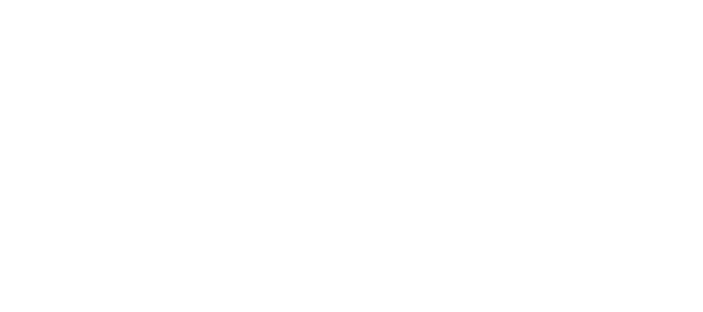
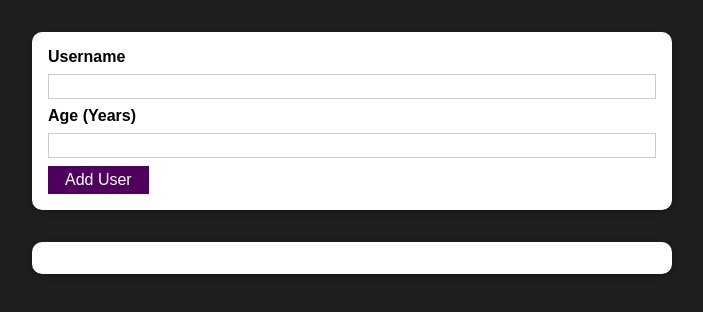
Before and after one commit to skytech001/name-age, a React (Create React App) app: page / in a window 1280 px wide. Shown: the top 312 px of the page, without its empty margins (288-991 px from the left). Built offline with nearby package versions, Linux system fonts and the light colour scheme.

Commit message:
updating UserList

```diff
--- a/src/App.js
+++ b/src/App.js
@@ -1,10 +1,20 @@
-import React from 'react';
-
+import React, { useState } from "react";
+import AddUser from "./component/USERS/AddUser";
+import UserList from "./component/USERS/UserList";
 
 function App() {
+  const [userList, setUserList] = useState([]);
+
+  const addUserHandler = (user) => {
+    setUserList((prevUserList) => {
+      return [...prevUserList, user];
+    });
+  };
+
   return (
     <div>
-
+      <AddUser onAddUser={addUserHandler} />
+      <UserList users={userList} />
     </div>
   );
 }
--- /dev/null
+++ b/src/component/UI/Button.js
@@ -0,0 +1,12 @@
+import React from "react";
+import style from "./Button.module.css";
+
+const Button = (props) => {
+  return (
+    <button className={style.button} type={props.type || "button"}>
+      {props.children}
+    </button>
+  );
+};
+
+export default Button;
--- /dev/null
+++ b/src/component/UI/Button.module.css
@@ -0,0 +1,18 @@
+.button {
+    font: inherit;
+    border: 1px solid #4f005f;
+    background: #4f005f;
+    color: white;
+    padding: 0.25rem 1rem;
+    cursor: pointer;
+}
+
+.button:hover,
+.button:active {
+    background: #741188;
+    border-color: #741188;
+}
+
+.button:focus {
+    outline: none;
+}
--- /dev/null
+++ b/src/component/UI/Card.js
@@ -0,0 +1,10 @@
+import React from "react";
+import style from "./Card.module.css";
+
+const Card = (props) => {
+  return (
+    <div className={`${style.card} ${props.cardStyle}`}>{props.children}</div>
+  );
+};
+
+export default Card;
--- /dev/null
+++ b/src/component/UI/Card.module.css
@@ -0,0 +1,5 @@
+.card {
+    background: white;
+    box-shadow: 0 2px 8px rgba(0, 0, 0, 0.26);
+    border-radius: 10px;
+}
--- /dev/null
+++ b/src/component/USERS/AddUser.js
@@ -0,0 +1,59 @@
+import React, { useState } from "react";
+import Card from "../UI/Card";
+import style from "./AddUser.module.css";
+import Button from "../UI/Button";
+
+const AddUser = (props) => {
+  const [enterdUsername, setEnterdUsername] = useState("");
+  const [enterdAge, setEnterdAge] = useState("");
+
+  const userChangeHandler = (event) => {
+    setEnterdUsername(event.target.value);
+  };
+
+  const ageChangeHandler = (event) => {
+    setEnterdAge(event.target.value);
+  };
+
+  const addUserHandler = (event) => {
+    event.preventDefault();
+    if (enterdUsername.trim().length === 0 || enterdAge.trim().length === 0) {
+      return;
+    }
+    if (+enterdAge < 1) {
+      return;
+    }
+    const enterdData = {
+      name: enterdUsername,
+      age: enterdAge,
+    };
+
+    props.onAddUser(enterdData);
+    setEnterdUsername("");
+    setEnterdAge("");
+  };
+
+  return (
+    <Card cardStyle={style.input}>
+      <form onSubmit={addUserHandler}>
+        <label htmlFor="username">Username</label>
+        <input
+          id="username"
+          type="text"
+          onChange={userChangeHandler}
+          value={enterdUsername}
+        />
+        <label htmlFor="age">Age (Years)</label>
+        <input
+          id="age"
+          type="number"
+          onChange={ageChangeHandler}
+          value={enterdAge}
+        />
+        <Button type="submit">Add User</Button>
+      </form>
+    </Card>
+  );
+};
+
+export default AddUser;
--- /dev/null
+++ b/src/component/USERS/AddUser.module.css
@@ -0,0 +1,26 @@
+.input {
+    margin: 2rem auto;
+    padding: 1rem;
+    width: 90%;
+    max-width: 40rem;
+}
+
+.input label {
+    display: block;
+    font-weight: bold;
+    margin-bottom: 0.5rem;
+}
+
+.input input {
+    font: inherit;
+    display: block;
+    width: 100%;
+    border: 1px solid #ccc;
+    padding: 0.15rem;
+    margin-bottom: 0.5rem;
+}
+
+.input input:focus {
+    outline: none;
+    border-color: #4f005f;
+}
--- /dev/null
+++ b/src/component/USERS/UserList.js
@@ -0,0 +1,21 @@
+import React from "react";
+import Card from "../UI/Card";
+import style from "./UserList.module.css";
+
+const UserList = (props) => {
+  return (
+    <Card cardStyle={style.users}>
+      <ul>
+        {props.users.map((user) => {
+          return (
+            <li key={Math.random()}>
+              {user.name} ({user.age} Years old)
+            </li>
+          );
+        })}
+      </ul>
+    </Card>
+  );
+};
+
+export default UserList;
--- /dev/null
+++ b/src/component/USERS/UserList.module.css
@@ -0,0 +1,16 @@
+.users {
+    margin: 2rem auto;
+    width: 90%;
+    max-width: 40rem;
+}
+
+.users ul {
+    list-style: none;
+    padding: 1rem;
+}
+
+.users li {
+    border: 1px solid #ccc;
+    margin: 0.5rem 0;
+    padding: 0.5rem;
+}
--- a/src/index.css
+++ b/src/index.css
@@ -4,6 +4,7 @@
 
 html {
   font-family: sans-serif;
+  background: #1f1f1f;
 }
 
 body {
```
